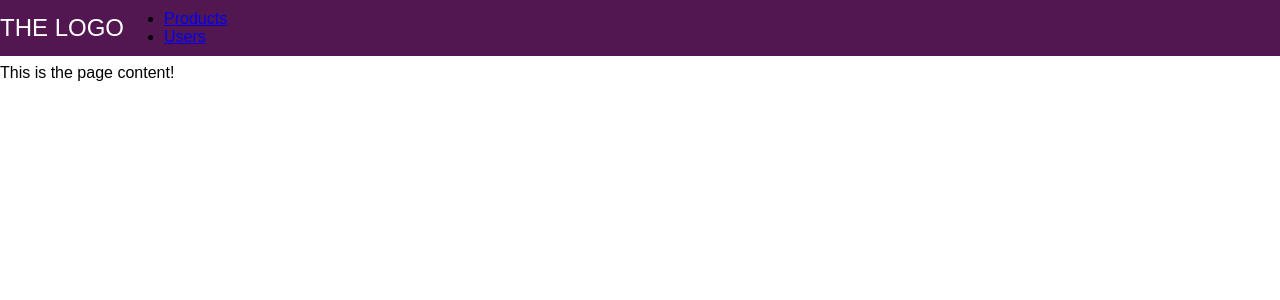
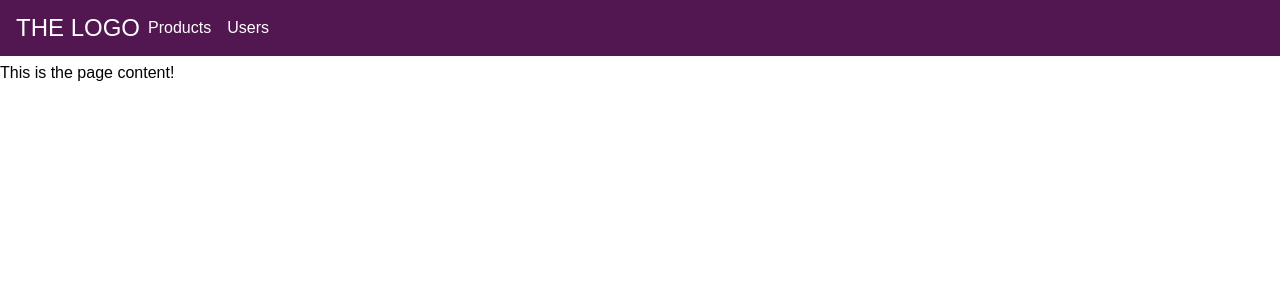
Before and after one commit to AikChun/responsive-navbar, a React (Create React App) app: page / in a window 1280 px wide. Shown: the top 300 px of the page. Built offline with nearby package versions, Linux system fonts and the light colour scheme.

Commit message:
Used flexbox for li components and added spacing inbetween them

```diff
--- a/src/components/Toolbar/Toolbar.css
+++ b/src/components/Toolbar/Toolbar.css
@@ -11,6 +11,7 @@
     display: flex;
     height: 100%;
     align-items: center;
+    padding: 0 1rem;
 }
 
 .toolbar__logo a {
@@ -18,3 +19,25 @@
     text-decoration: none;
     font-size: 1.5rem;
 }
+
+.toolbar__navigation-items ul {
+    list-style: none;
+    margin: 0;
+    padding: 0;
+    display: flex;
+}
+
+.toolbar__navigation-items li {
+    padding: 0 0.5rem;
+}
+
+.toolbar__navigation-items a {
+    color: white;
+    text-decoration: none;
+}
+
+.toolbar__navigation-items a:hover,
+
+.toolbar__navigation-items a:active {
+    color: #fa923f;
+}
--- a/src/components/Toolbar/Toolbar.js
+++ b/src/components/Toolbar/Toolbar.js
@@ -6,10 +6,11 @@ const toolbar = props => (
     <nav className="toolbar__navigation">
       <div></div>
       <div className="toolbar__logo"><a href="/" >THE LOGO</a></div>
-      <div>
+      <div className="spacer"></div>
+      <div className="toolbar__navigation-items">
         <ul>
-          <li className="toolbar__navigation-items"><a href="/" >Products</a></li>
-          <li className="toolbar__navigation-items"><a href="/" >Users</a></li>
+          <li><a href="/" >Products</a></li>
+          <li><a href="/" >Users</a></li>
         </ul>
       </div>
     </nav>
```
